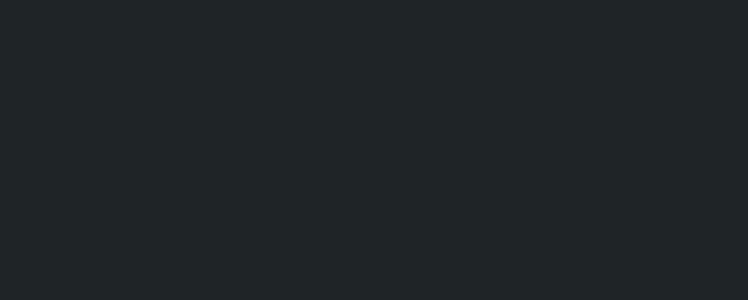
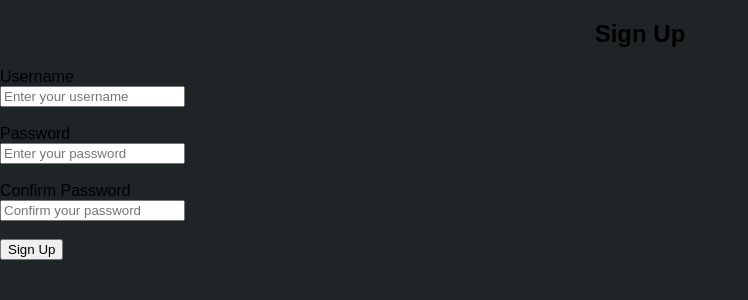
Before and after one commit to igaddy79/CapstoneProject, a React (Create React App) app in the folder comments-app/: page /signup in a window 1280 px wide. Before the commit this address had no page. Shown: the top 300 px of the page, without its empty margins (0-748 px from the left). Built offline with nearby package versions, Linux system fonts and the light colour scheme.

Commit message:
login and signup components, debugging back end

```diff
--- a/comments-app/package.json
+++ b/comments-app/package.json
@@ -11,6 +11,7 @@
     "react-dom": "^18.3.1",
     "react-router-dom": "^7.0.1",
     "react-scripts": "5.0.1",
+    "vite": "^6.0.3",
     "web-vitals": "^2.1.4"
   },
   "scripts": {
--- a/comments-app/src/App.jsx
+++ b/comments-app/src/App.jsx
@@ -1,8 +1,8 @@
-import React from 'react';
-import { Route, BrowserRouter as Router, Routes } from 'react-router-dom';
-import Movies from './components/Movies';
-
-
+import React from "react";
+import { Route, BrowserRouter as Router, Routes } from "react-router-dom";
+import Movies from "./components/Movies";
+import Login from "./login-signup/Login";
+import SignUp from "./login-signup/SignUp";
 
 function App() {
   return (
@@ -11,6 +11,8 @@ function App() {
         <Routes>
           <Route path="/" element={<Movies />} />
           <Route path="/movies/:id" element={<Movies />} />
+          <Route path="/login" element={<Login />} />
+          <Route path="/signup" element={<SignUp />} />
         </Routes>
       </div>
     </Router>
--- /dev/null
+++ b/comments-app/src/login-signup/Login.jsx
@@ -0,0 +1,60 @@
+import { useState } from "react";
+
+const Login = () => {
+  const [username, setUsername] = useState("");
+  const [password, setPassword] = useState("");
+  const [errorMessage, setErrorMessage] = useState("");
+
+  const handleSubmit = (e) => {
+    e.preventDefault();
+    if (!username || !password) {
+      setErrorMessage("Both fields are required");
+    } else {
+      setErrorMessage("");
+      // Handle login logic here (e.g., API call)
+      console.log("Logging in:", { username, password });
+    }
+  };
+
+  return (
+    <div>
+      <div>
+        <h2>Login</h2>
+        <form onSubmit={handleSubmit}>
+          <label htmlFor="username">Username</label>
+          <br />
+          <input
+            type="text"
+            id="username"
+            name="username"
+            value={username}
+            onChange={(e) => setUsername(e.target.value)}
+            placeholder="Enter your username"
+            required
+          />
+          <br />
+          <br />
+
+          <label htmlFor="password">Password</label>
+          <br />
+          <input
+            type="password"
+            id="password"
+            name="password"
+            value={password}
+            onChange={(e) => setPassword(e.target.value)}
+            placeholder="Enter your password"
+            required
+          />
+          <br />
+          <br />
+
+          <input type="submit" value="Login" />
+        </form>
+        {errorMessage && <div>{errorMessage}</div>}
+      </div>
+    </div>
+  );
+};
+
+export default Login;
--- /dev/null
+++ b/comments-app/src/login-signup/SignUp.jsx
@@ -0,0 +1,84 @@
+import React, { useState } from "react";
+
+function Signup() {
+  const [username, setUsername] = useState("");
+  const [password, setPassword] = useState("");
+  const [confirmPassword, setConfirmPassword] = useState("");
+  const [errorMessage, setErrorMessage] = useState("");
+
+  const handleSubmit = (e) => {
+    e.preventDefault();
+
+    // Simple validation checks
+    if (!username || !password || !confirmPassword) {
+      setErrorMessage("All fields are required.");
+      return;
+    }
+
+    if (password !== confirmPassword) {
+      setErrorMessage("Passwords do not match.");
+      return;
+    }
+
+    setErrorMessage("");
+
+    // Handle signup logic here (e.g., API call)
+    console.log("Signing up with:", { username, password });
+  };
+
+  return (
+    <div className="container">
+      <div className="signup-container">
+        <h2>Sign Up</h2>
+        <form onSubmit={handleSubmit}>
+          <label htmlFor="username">Username</label>
+          <br />
+          <input
+            type="text"
+            id="username"
+            name="username"
+            value={username}
+            onChange={(e) => setUsername(e.target.value)}
+            placeholder="Enter your username"
+            required
+          />
+          <br />
+          <br />
+
+          <label htmlFor="password">Password</label>
+          <br />
+          <input
+            type="password"
+            id="password"
+            name="password"
+            value={password}
+            onChange={(e) => setPassword(e.target.value)}
+            placeholder="Enter your password"
+            required
+          />
+          <br />
+          <br />
+
+          <label htmlFor="confirmPassword">Confirm Password</label>
+          <br />
+          <input
+            type="password"
+            id="confirmPassword"
+            name="confirmPassword"
+            value={confirmPassword}
+            onChange={(e) => setConfirmPassword(e.target.value)}
+            placeholder="Confirm your password"
+            required
+          />
+          <br />
+          <br />
+
+          <input type="submit" value="Sign Up" />
+        </form>
+        {errorMessage && <div className="error">{errorMessage}</div>}
+      </div>
+    </div>
+  );
+}
+
+export default Signup;
```
Also changed, not shown: 1 other file (tests, documents, lock files or other folders).
